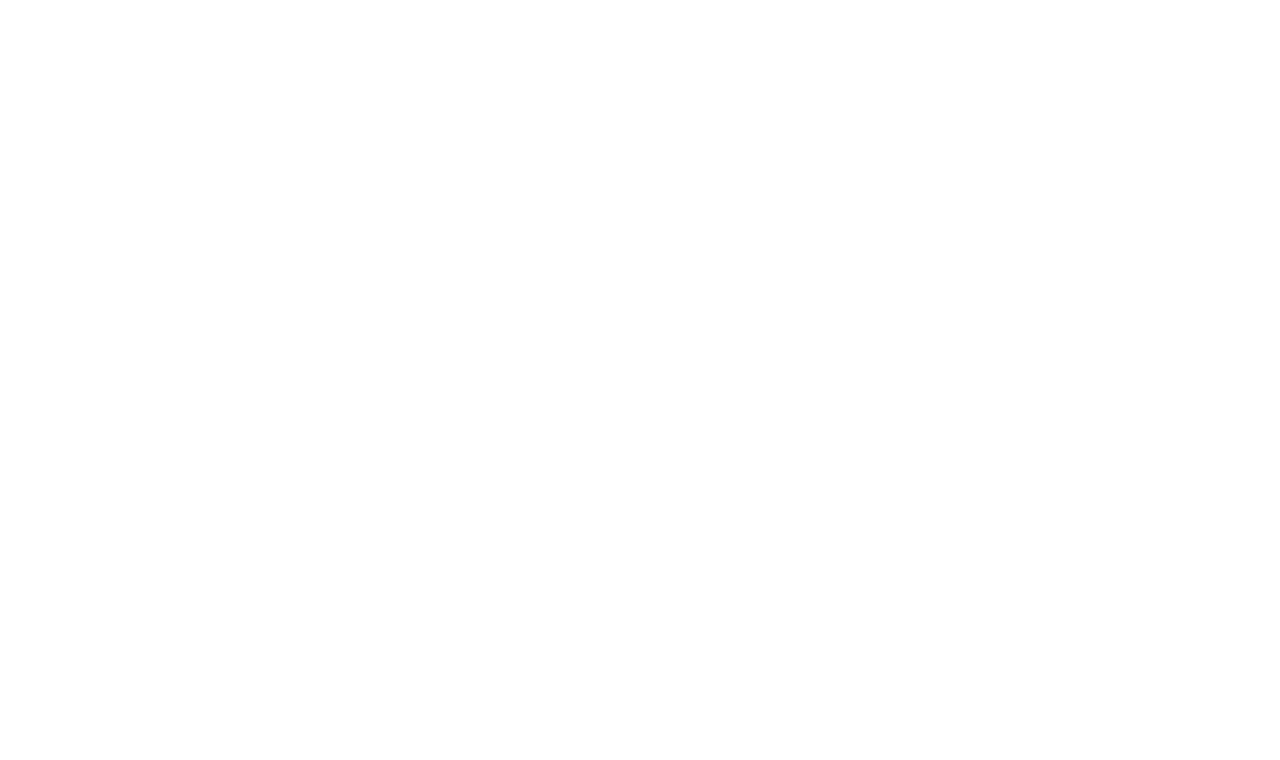
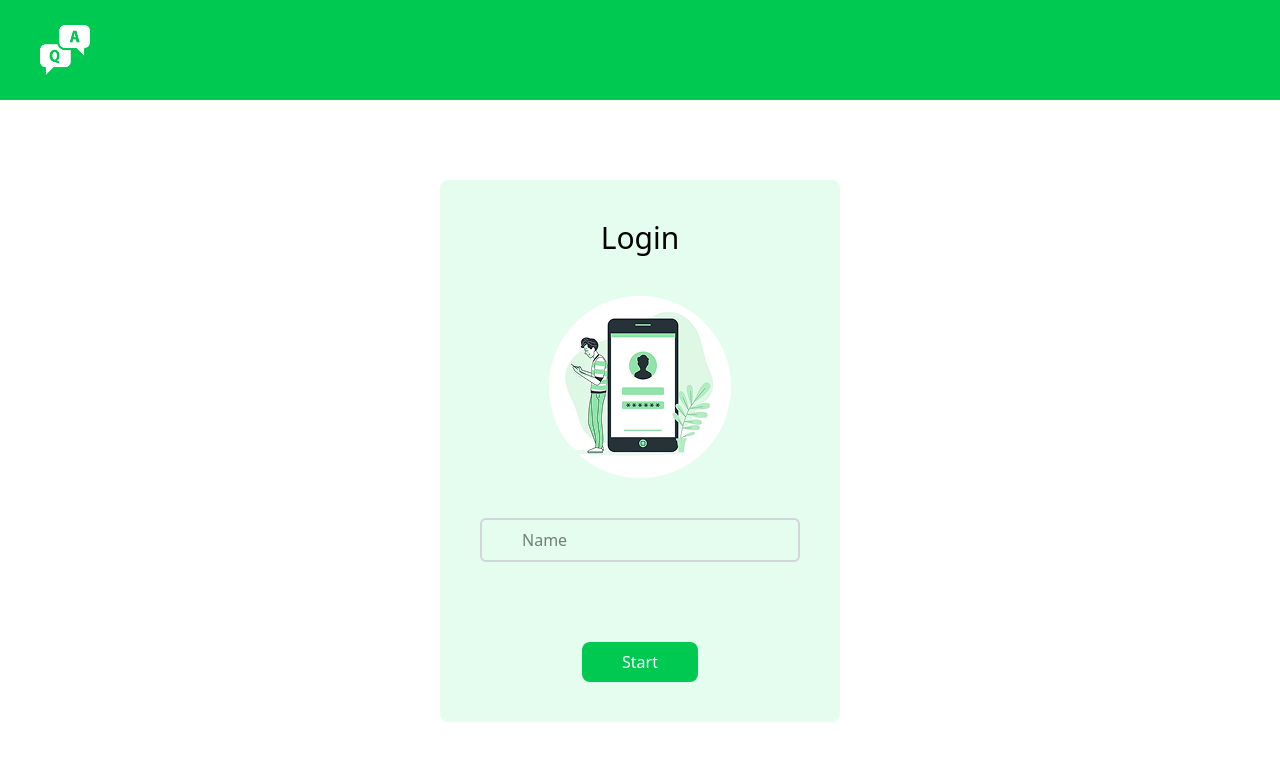
Before and after one commit to Vibuddha94/quiz-web-app, a plain HTML site: page index.html in a window 1280 px wide. Drawn offline with nearby package versions, Linux system fonts and the light colour scheme.

Commit message:
design home page close #1

```diff
--- a/index.html
+++ b/index.html
@@ -6,9 +6,22 @@
     <meta name="viewport" content="width=device-width, initial-scale=1.0">
     <title>Quiz</title>
     <link rel="icon" href="/assets/icon.png" type="image/x-icon">
+    <script src="https://cdn.jsdelivr.net/npm/@tailwindcss/browser@4"></script>
 </head>
 
 <body>
+    <nav class="bg-green-500 pl-10">
+        <img src="/assets/logo.png" alt="logo">
+
+    </nav>
+    <div class="flex flex-col items-center justify-center bg-green-100/70 w-fit mx-auto mt-20 p-10 rounded-lg gap-y-10">
+        <h1 class="text-3xl">Login</h1>
+        <img src="/assets/regpic.png" alt="pic">
+        <input type="text" placeholder="Name"
+            class="border-2 border-gray-300 rounded-md py-2 pl-10 w-80 max-[426px]:w-60 max-[375px]:w-40">
+        <p class="text-red-500" id="warning"></p>
+        <button class="text-white bg-green-500 py-2 px-10 rounded-lg">Start</button>
+    </div>
 
 </body>
 
```
